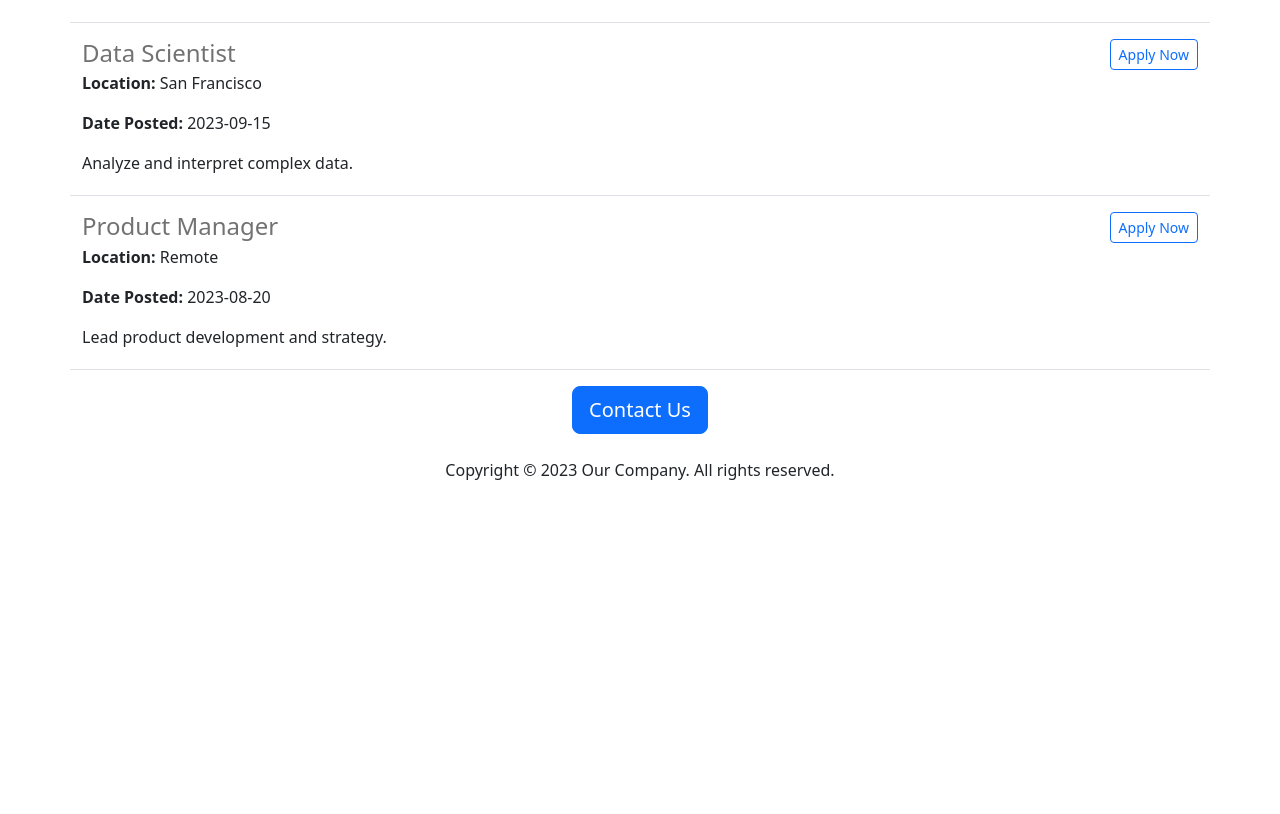
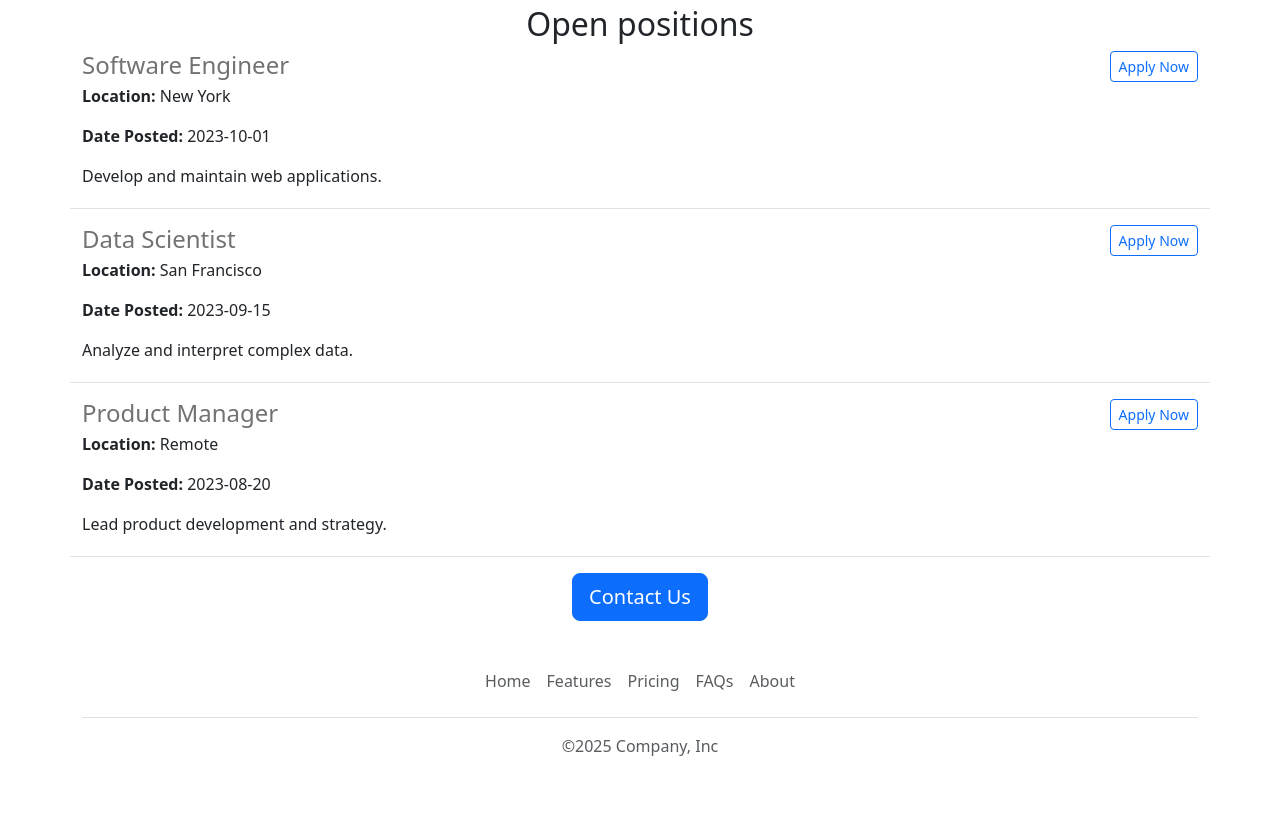
Before and after one commit to MJ-Hussain/Flask-app-demo, a Flask app: page / in a window 1280 px wide. Shown: the part 826-1640 px from the top of the page. Before the commit the page ends 1306 px from the top, so only its background shows below. Run offline with Flask 3, Linux system fonts and the light colour scheme.

Commit message:
functional imporvements

```diff
--- a/app.py
+++ b/app.py
@@ -1,4 +1,4 @@
-from flask import Flask, render_template
+from flask import Flask, render_template, jsonify
 
 app = Flask(__name__)
 
@@ -30,5 +30,9 @@ JOBS = [
 def home():
     return render_template('home.html', jobs=JOBS)
 
+@app.route('/api/jobs')
+def list_jobs():
+    return jsonify(JOBS)
+
 if __name__ == '__main__':
     app.run(debug=True)
--- /dev/null
+++ b/templates/footer.html
@@ -0,0 +1,22 @@
+        <div class="container">
+            <footer class="py-3 my-4">
+                <ul class="nav justify-content-center border-bottom pb-3 mb-3">
+                    <li class="nav-item">
+                        <a href="#" class="nav-link px-2 text-body-secondary">Home</a>
+                    </li>
+                    <li class="nav-item">
+                        <a href="#" class="nav-link px-2 text-body-secondary">Features</a>
+                    </li>
+                    <li class="nav-item">
+                        <a href="#" class="nav-link px-2 text-body-secondary">Pricing</a>
+                    </li>
+                    <li class="nav-item">
+                        <a href="#" class="nav-link px-2 text-body-secondary">FAQs</a>
+                    </li>
+                    <li class="nav-item">
+                        <a href="#" class="nav-link px-2 text-body-secondary">About</a>
+                    </li>
+                </ul>
+                <p class="text-center text-body-secondary">&copy;2025 Company, Inc</p>
+            </footer>
+        </div>
--- a/templates/home.html
+++ b/templates/home.html
@@ -10,14 +10,18 @@
             width: 100%;
             height: 350px;
             object-fit: cover;
+            margin-bottom: 15px;
         }
     </style>
 </head>
 <body>
+{% include 'nav.html' %}
+
+    <img class="img-fluid" id="banner" src="{{ url_for('static', filename='banner.jpg') }}" height="200" alt="Banner Image">
         <div class="container">
          <h1 class="text-center mt-2 mb-4">Welcome to the Careers Page!</h1>
-    <img class="img-fluid" id="banner" src="{{ url_for('static', filename='banner.jpg') }}" height="200" alt="Banner Image">
-        <h2 class="text-center mt-2 mb-4">About Us</h2>
+         <div class="row" style="margin-bottom: 16px;">
+            <div class="col-md-6">
                 <p class="lead">Lorem ipsum dolor sit amet consectetur adipiscing elit.
                 Quisque faucibus ex sapien vitae pellentesque sem placerat.
                 In id cursus mi pretium tellus duis convallis.
@@ -25,17 +29,27 @@
                 Pulvinar vivamus fringilla lacus nec metus bibendum egestas.
                 Iaculis massa nisl malesuada lacinia integer nunc posuere.
                 Ut hendrerit semper vel class aptent taciti sociosqu.
-            Ad litora torquent per conubia nostra inceptos himenaeos.</p>
-        <h2 class="text-center">Open positions</h2>
-        <p>
+                Ad litora torquent per conubia nostra inceptos himenaeos.
+                </p>
+            </div>
+
+            <div class="d-none d-md-block col-md-6">
+                <img src="/static/working.jpg" style="height: 320px;border-radius: 4px;">
+            </div>
+        </div>
+
+            <div><h2 class="text-center">Open positions</h2></div>
+
+            <div>
             {% for job in jobs %}
            {% include 'jobitems.html' %}
             {% endfor %}
-        </p>
+            </div>
+
             <div class="text-center">
-                <button class="btn btn-primary btn-lg">Contact Us</button>
-                <p class="mt-4"> Copyright © 2023 Our Company. All rights reserved.</p>
+                <a class="btn btn-primary btn-lg" href="mailto:hello@company.ai?subject=Questions%20and%20Queries&body=My%20Name%3A%20%3CYour%20Name%3E%0D%0AMy%20Question%3A%20%3CYour%20Question%3E">Contact Us</a>
             </div>
         </div>
+{% include 'footer.html' %}
 </body>
 </html>
--- /dev/null
+++ b/templates/nav.html
@@ -0,0 +1,9 @@
+<nav class="navbar shadow-sm fixed-top bg-white">
+  <div class="container-fluid">
+    <a class="navbar-brand" href="#">
+      <img src="/static/logo.svg" alt="Logo" width="30" height="24" class="d-inline-block align-text-top">
+      Careers
+    </a>
+  </div>
+</nav>
+<div style="height: 50px;"></div>
```
Also changed, not shown: static/logo.svg (added), 1 other file. Lines whose indentation alone changed are shown as unchanged.
